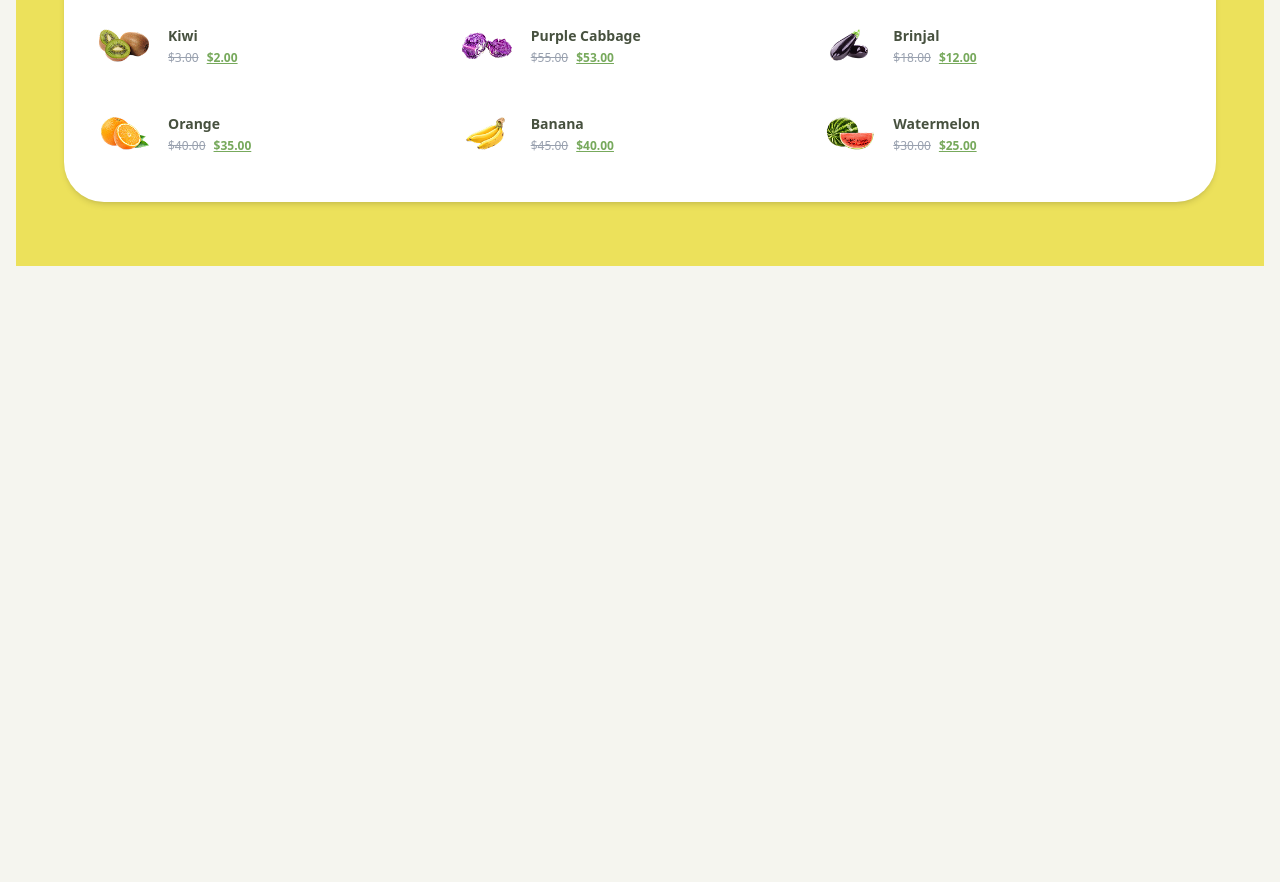
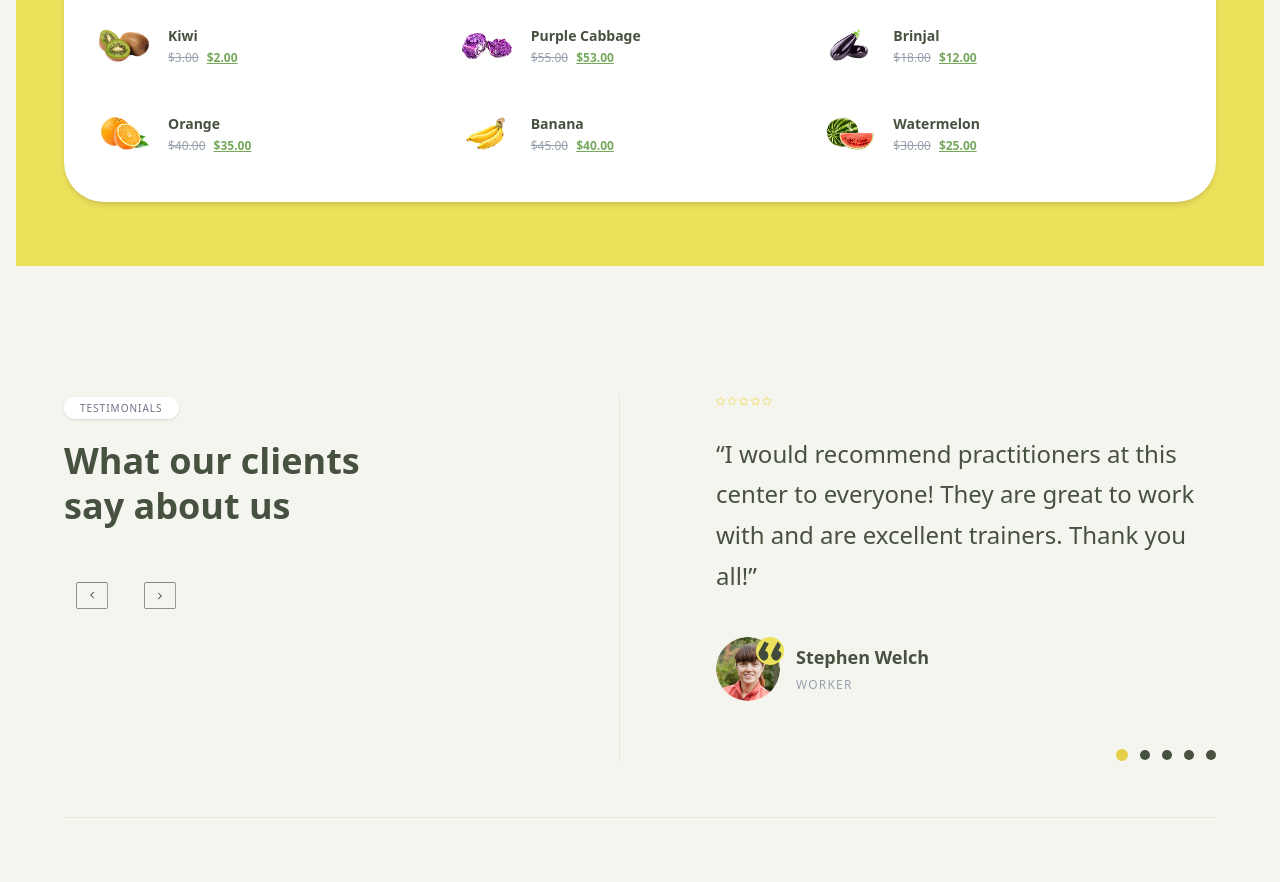
Before and after one commit to Shahd-Barmawi/Parfum-Ecommerce-Beauty-Webflow-Front-End, a website: page index.html in a window 1280 px wide. Shown: the part 2390-3272 px from the top of the page. Before the commit the page ends 2720 px from the top, so only its background shows below. Drawn offline with Linux system fonts and the light colour scheme.

Commit message:
adding Testimonials section

```diff
--- a/index.html
+++ b/index.html
@@ -594,6 +594,91 @@
             </div>
         </div>
     </section>
+    <section class="bg-[#f5f5ef] px-4 py-16">
+        <div class="mx-auto max-w-6xl border-b border-[#e8e5db] pb-14">
+            <div class="grid gap-10 lg:grid-cols-2">
+                <div class="border-[#e8e5db] lg:border-r lg:pr-14">
+                    <span
+                        class="rounded-full bg-white px-4 py-1 text-[10px] uppercase tracking-widest text-gray-500 shadow-sm">
+                        Testimonials
+                    </span>
+                    <h2 class="mt-5 text-4xl font-bold leading-tight text-[#47513f]">
+                        What our clients <br />
+                        say about us
+                    </h2>
+
+                    <div class="mt-10 flex items-center gap-3">
+
+                        <button
+                            class="flex h-14 w-14 cursor-pointer items-center justify-center transition hover:bg-white">
+
+                            <img src="./src/img/products/leftbutton.png" alt="Left Arrow"
+                                class="h-8 w-8 object-contain" />
+
+                        </button>
+
+                        <button
+                            class="flex h-14 w-14 cursor-pointer items-center justify-center transition hover:bg-white">
+
+                            <img src="./src/img/products/rightbutton.png" alt="Right Arrow"
+                                class="h-8 w-8 object-contain" />
+
+                        </button>
+
+                    </div>
+                </div>
+                <div class="lg:pl-14">
+                    <img src="./src/img/products/stars.png" alt="Stars" class="h-4 object-contain" />
+                    <p class="mt-6 max-w-2xl text-2xl leading-[1.7] text-[#47513f]">
+
+                        “I would recommend practitioners at this center to everyone!
+                        They are great to work with and are excellent trainers.
+                        Thank you all!”
+
+                    </p>
+
+                    <div class="mt-10 flex items-center gap-4">
+
+                        <div class="relative">
+                            <img src="./src/img/testimonials/person.png" alt="Stephen Welch"
+                                class="h-16 w-16 rounded-full object-cover" />
+
+                            <img src="./src/img/testimonials/quote.png" alt="Quote"
+                                class="absolute -right-1 top-0 h-7 w-7 object-contain bg-[#ece15b] border-2 border-[#ece15b] rounded-full" />
+                        </div>
+
+                        <div>
+                            <h3 class="text-lg font-semibold text-[#47513f]">
+                                Stephen Welch
+                            </h3>
+
+                            <span class="text-xs uppercase tracking-widest text-gray-400">
+                                Worker
+                            </span>
+                        </div>
+                    </div>
+
+                    <div class="mt-12 flex items-center justify-end gap-3">
+
+                        <span class="h-3 w-3 rounded-full bg-[#e5cf48]"></span>
+
+                        <span class="h-2.5 w-2.5 rounded-full bg-[#47513f]"></span>
+
+                        <span class="h-2.5 w-2.5 rounded-full bg-[#47513f]"></span>
+
+                        <span class="h-2.5 w-2.5 rounded-full bg-[#47513f]"></span>
+
+                        <span class="h-2.5 w-2.5 rounded-full bg-[#47513f]"></span>
+
+                    </div>
+
+                </div>
+
+            </div>
+
+        </div>
+
+    </section>
 </body>
 
 </html>
```
Also changed, not shown: src/img/testimonials/person.png (added), src/img/testimonials/quote.png (added), src/output.css.
